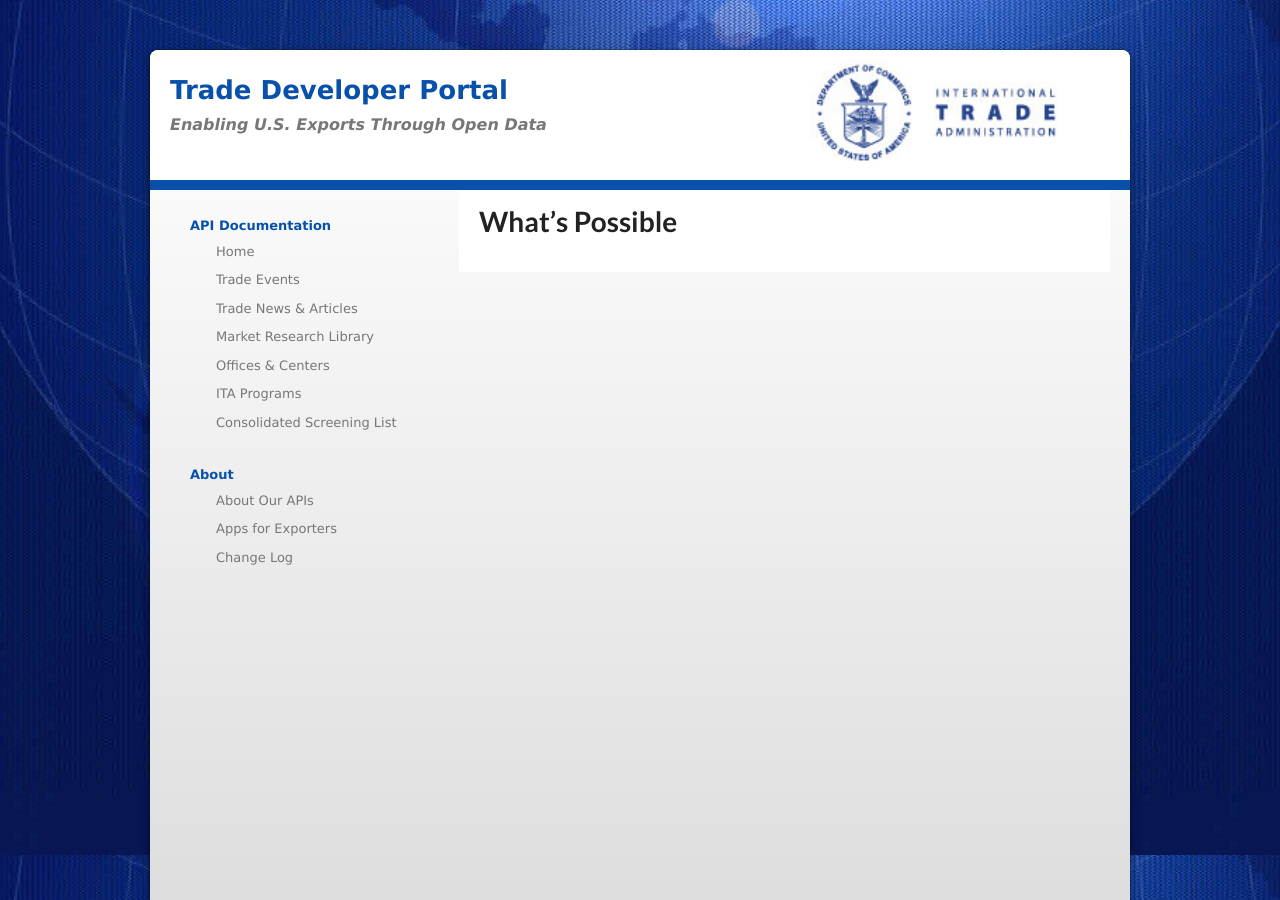
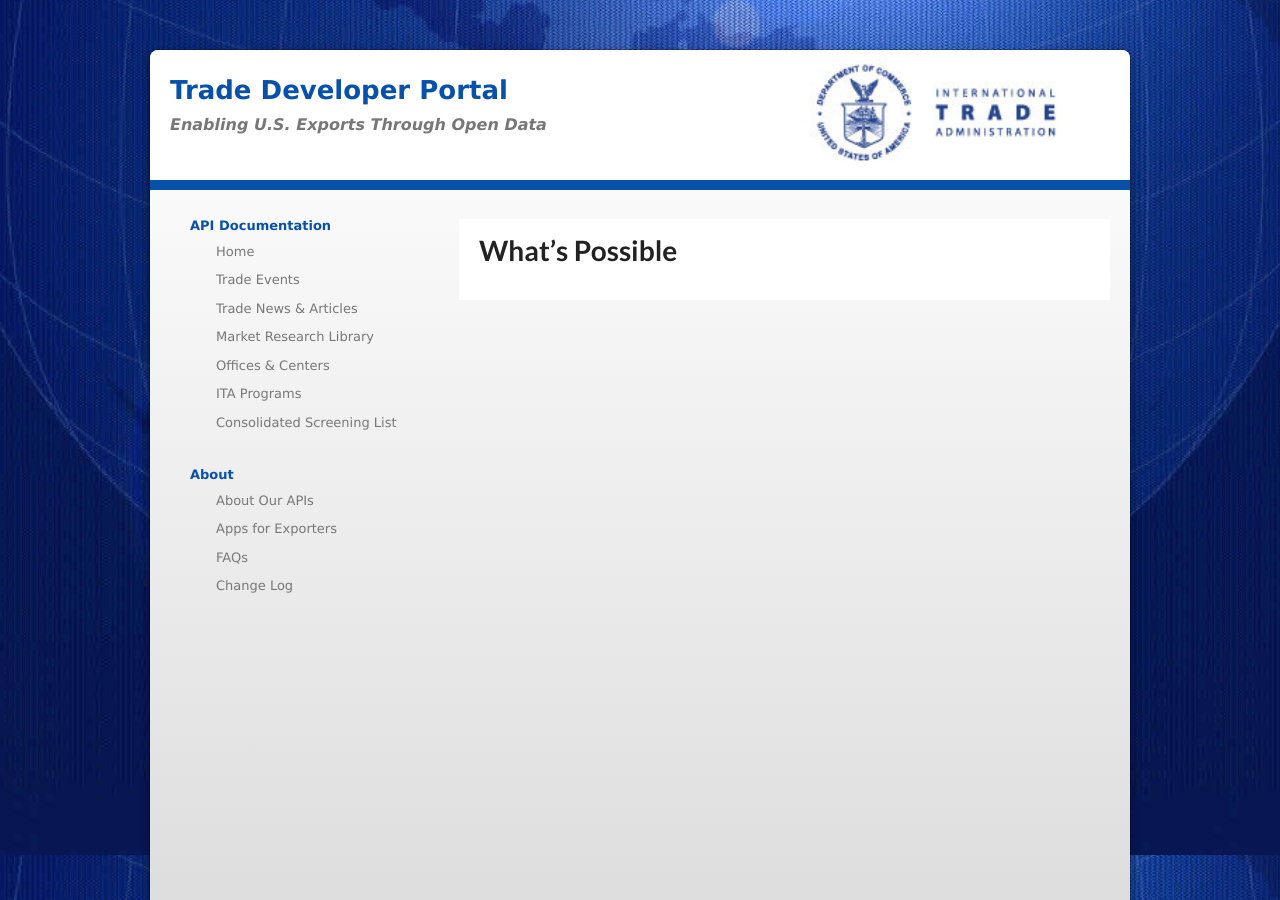
Before and after one commit to InternationalTradeAdministration/developerportal, a Jekyll site: the page built from _posts/2013-09-05-explore-apis.markdown, in a window 1280 px wide and 900 px high. Built offline with Jekyll 4.4.1, drawn with Linux system fonts in a browser that asks for light colours.

Commit message:
update temp

```diff
--- a/_layouts/template.html
+++ b/_layouts/template.html
@@ -48,7 +48,7 @@
 								<ul>
 								<li><a href="about-apis.html">About Our APIs</a></li>
 								<li><a href="apps-exporters.html">Apps for Exporters</a></li>
-
+								 <li><a href="faq.html">FAQs</a></li>
 								<li><a href="change-log.html">Change Log</a></li>
 								</ul>
 							</li>
```
